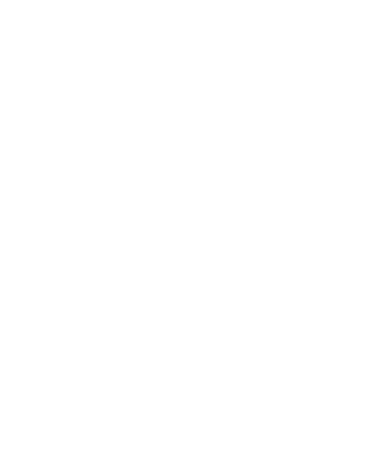
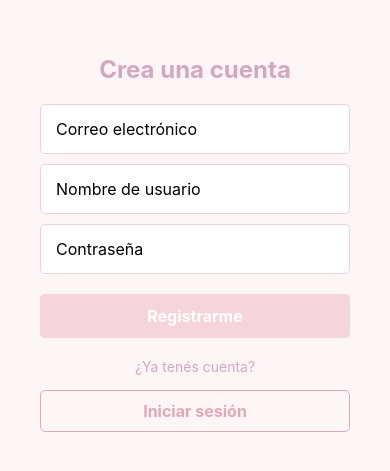
Before and after one commit to catascallan/pi-reactnative-beccar-trezeguet-scallan, a React Native app in the folder pi-reactnative/: screen /Register in a window 390 px wide. Shown: the part 179-650 px from the top of the page. Built offline with nearby package versions, Linux system fonts and the light colour scheme; no server answers.

Commit message:
RegisterScreen y comienzo Tab Navigation

```diff
--- a/pi-reactnative/App.js
+++ b/pi-reactnative/App.js
@@ -1,18 +1,19 @@
-import { StatusBar } from 'expo-status-bar';
-import { StyleSheet, Text, View } from 'react-native';
+import { NavigationContainer } from '@react-navigation/native';
+import { createNativeStackNavigator } from '@react-navigation/native-stack';
+import RegisterScreen from './src/screens/RegisterScreen';
+
+const Stack = createNativeStackNavigator();
 
 export default function App() {
   return (
-    <View style={styles.container}>
-    </View>
+    <NavigationContainer>
+      <Stack.Navigator>
+        <Stack.Screen
+          name="Register"
+          component={RegisterScreen}
+          options={{headerShown: false}}
+        />
+      </Stack.Navigator>
+    </NavigationContainer>
   );
 }
-
-const styles = StyleSheet.create({
-  container: {
-    flex: 1,
-    backgroundColor: '#fff',
-    alignItems: 'center',
-    justifyContent: 'center',
-  },
-});
--- a/pi-reactnative/package.json
+++ b/pi-reactnative/package.json
@@ -13,14 +13,14 @@
     "@react-navigation/bottom-tabs": "^7.0.0",
     "@react-navigation/native": "^7.0.0",
     "@react-navigation/native-stack": "^7.0.0",
-    "expo": "~51.0.28",
+    "expo": "~51.0.39",
     "expo-status-bar": "~1.12.1",
     "firebase": "^8.10.1",
     "react": "18.2.0",
     "react-dom": "18.2.0",
     "react-native": "0.74.5",
     "react-native-safe-area-context": "4.10.5",
-    "react-native-screens": "^4.0.0",
+    "react-native-screens": "^3.31.1",
     "react-native-web": "~0.19.10"
   },
   "devDependencies": {
--- a/pi-reactnative/src/screens/RegisterScreen.js
+++ b/pi-reactnative/src/screens/RegisterScreen.js
@@ -0,0 +1,173 @@
+import { Component } from "react";
+import { StyleSheet, TextInput, TouchableOpacity, Text, View, Image } from "react-native";
+import { auth, db } from "../firebase/config";
+
+class Register extends Component {
+    constructor(props) {
+        super(props);
+        this.state = {
+            email: "",
+            password: "",
+            userName: "",
+            registered: false,
+            error: "",
+            botonHabilitado: true
+        };
+    }
+
+    componentDidMount() {
+        auth.onAuthStateChanged(user => {
+            if (user) {
+                this.props.navigation.navigate("HomeMenu");
+            }
+        });
+    }
+
+    validateForm() {
+        const { email, password, userName } = this.state;
+        const registroValido = email !== "" && password !== "" && userName !== "";
+        this.setState({ botonHabilitado: !registroValido });
+    }
+
+    handleInputChange(field, value) {
+        this.setState({ [field]: value }, () => this.validateForm());
+    }
+
+    register() {
+        auth.createUserWithEmailAndPassword(this.state.email, this.state.password)
+            .then((response) => {
+                db.collection("users").add({
+                    email: this.state.email,
+                    nombre: this.state.userName,
+                    createdAt: Date.now()
+                });
+                this.props.navigation.navigate("Login");
+            })
+            .catch((error) => this.setState({ error: error.message }));
+    }
+
+    render() {
+        return (
+            <View style={styles.container}>
+                <Image
+                    //source={require("../assets/logo.png")} (crear logo desp)
+                    //style={styles.logo}
+                />
+                <Text style={styles.titulo}>Crea una cuenta</Text>
+
+                <TextInput
+                    style={styles.field}
+                    keyboardType="email-address"
+                    placeholder="Correo electrónico"
+                    onChangeText={(text) => this.handleInputChange("email", text)}
+                    value={this.state.email}
+                />
+                <TextInput
+                    style={styles.field}
+                    keyboardType="default"
+                    placeholder="Nombre de usuario"
+                    onChangeText={(text) => this.handleInputChange("userName", text)}
+                    value={this.state.userName}
+                />
+                <TextInput
+                    style={styles.field}
+                    keyboardType="default"
+                    placeholder="Contraseña"
+                    secureTextEntry={true}
+                    onChangeText={(text) => this.handleInputChange("password", text)}
+                    value={this.state.password}
+                />
+                {this.state.error ? <Text style={styles.errorText}>{this.state.error}</Text> : null}
+                <TouchableOpacity
+                    onPress={() => this.register()}
+                    style={[styles.boton, this.state.botonHabilitado && styles.botonDisabled]}
+                    disabled={this.state.botonHabilitado}
+                >
+                    <Text style={styles.botonTexto}>Registrarme</Text>
+                </TouchableOpacity>
+
+                <Text style={styles.textoLogin}>¿Ya tenés cuenta?</Text>
+                <TouchableOpacity onPress={() => this.props.navigation.navigate("Login")} style={styles.botonLogin}>
+                    <Text style={styles.botonTextoLogin}>Iniciar sesión</Text>
+                </TouchableOpacity>
+            </View>
+        );
+    }
+}
+
+const styles = StyleSheet.create({
+    container: {
+        flex: 1,
+        justifyContent: "center",
+        alignItems: "center",
+        backgroundColor: "#fef5f7",
+        paddingHorizontal: 40
+    },
+    logo: {
+        width: 120,
+        height: 120,
+        marginBottom: 20
+    },
+    titulo: {
+        fontWeight: "bold",
+        fontSize: 24,
+        color: "#d4a7c0",
+        marginBottom: 20
+    },
+    field: {
+        borderWidth: 1,
+        borderColor: "#f2d0d9",
+        borderRadius: 5,
+        height: 50,
+        width: "100%",
+        paddingHorizontal: 15,
+        fontSize: 16,
+        marginBottom: 10,
+        backgroundColor: "#fff"
+    },
+    boton: {
+        backgroundColor: "#e1a9b7",
+        paddingHorizontal: 10,
+        paddingVertical: 12,
+        borderRadius: 5,
+        marginTop: 10,
+        width: "100%",
+        alignItems: "center"
+    },
+    botonDisabled: {
+        backgroundColor: "#f5d4db"
+    },
+    botonTexto: {
+        color: "#fff",
+        fontWeight: "bold",
+        fontSize: 16
+    },
+    botonLogin: {
+        backgroundColor: "transparent",
+        paddingHorizontal: 10,
+        paddingVertical: 10,
+        borderRadius: 5,
+        borderWidth: 1,
+        borderColor: "#e1a9b7",
+        marginTop: 15,
+        width: "100%",
+        alignItems: "center"
+    },
+    botonTextoLogin: {
+        color: "#e1a9b7",
+        fontWeight: "bold",
+        fontSize: 16
+    },
+    textoLogin: {
+        fontSize: 14,
+        color: "#d4a7c0",
+        marginTop: 20
+    },
+    errorText: {
+        color: "red",
+        marginTop: 10,
+        textAlign: "center"
+    }
+});
+
+export default Register;
```
Also changed, not shown: pi-reactnative/src/components/HomeMenu.js (added, +27 -0 lines), 1 other file (tests, documents, lock files or other folders).
